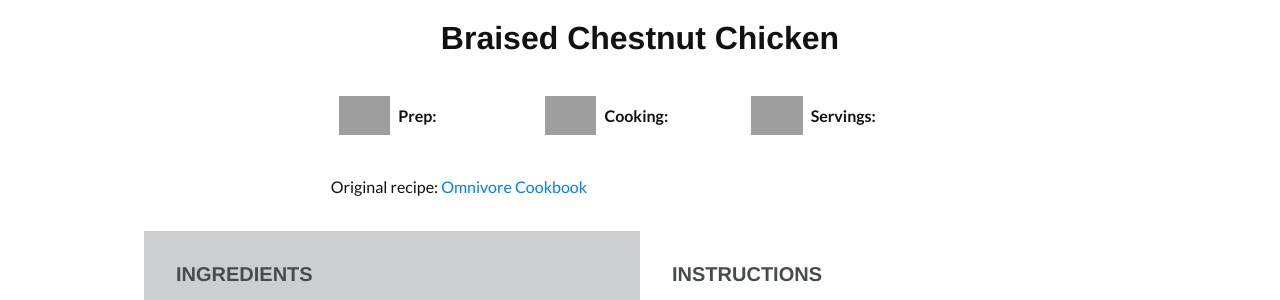
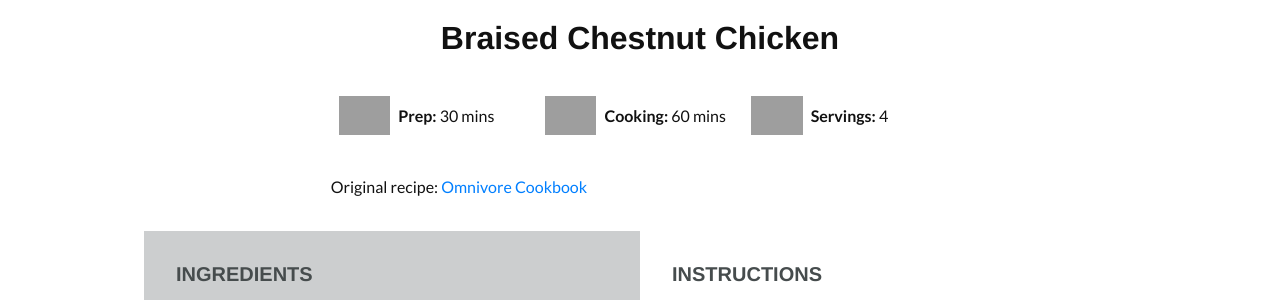
Before and after one commit to phoebeast/phoebeast.github.io, a Jekyll site: the page built from _recipes/braised-chestnut-chicken.md, in a window 1280 px wide and 900 px high, scrolled down 771 px. Shown: the part 154-454 px from the top of the window. Built offline with Jekyll 4.4.1, drawn with Linux system fonts in a browser that asks for light colours; nearby versions of some CDN libraries; some web fonts are replaced; grey boxes are pictures that could not be loaded.

Commit message:
Update braised-chestnut-chicken.md

```diff
--- a/_recipes/braised-chestnut-chicken.md
+++ b/_recipes/braised-chestnut-chicken.md
@@ -12,6 +12,10 @@ originalcredit: Omnivore Cookbook
 originalurl: https://omnivorescookbook.com/braised-chestnut-chicken/
 
 tags: dinner, chestnut, chicken
+
+prep-time: 30 mins
+cooking-time: 60 mins
+servings: 4
 
 ingredients:
 - 8 dried shiitake mushrooms (sliced in half)
```
